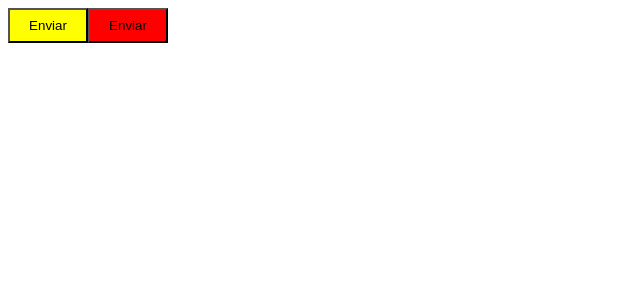
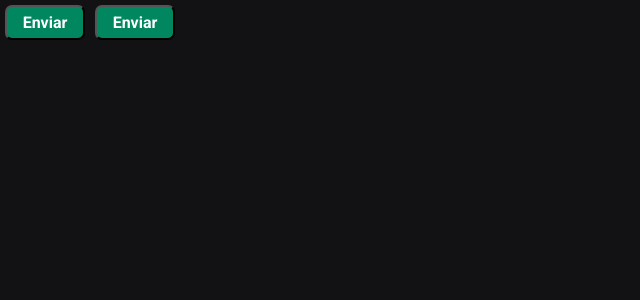
Before and after one commit to MatheusHard/segundo-projeto-timer-react-ts, a React (Vite) app: page / in a window 1280 px wide. Shown: the top 300 px of the page, without its empty margins (0-640 px from the left). Built offline with nearby package versions, Linux system fonts and the light colour scheme.

Commit message:
Config Styled Components GLobal

```diff
--- a/index.html
+++ b/index.html
@@ -2,7 +2,10 @@
 <html lang="en">
   <head>
     <meta charset="UTF-8" />
+    <link rel="preconnect" href="https://fonts.googleapis.com">
+    <link rel="preconnect" href="https://fonts.gstatic.com" crossorigin>
     <meta name="viewport" content="width=device-width, initial-scale=1.0" />
+    <link href="https://fonts.googleapis.com/css2?family=Roboto:wght@700&display=swap" rel="stylesheet"/>
     <title>Ignite Timer</title>
   </head>
   <body>
--- a/src/App.tsx
+++ b/src/App.tsx
@@ -1,11 +1,17 @@
 import { Button } from "./components/Button/Button";
+import { ThemeProvider } from "styled-components";
+import { defaultTheme } from "./styles/themes/default";
+import { GlobalStyle } from "./styles/global";
 
 export function App() {
 
   return (
-    <>
+    <ThemeProvider theme={defaultTheme}>
     <Button variant="warning"/>
     <Button variant="danger"/>
-    </>
+
+    {/*Estilo Global*/}
+    <GlobalStyle/>
+    </ThemeProvider>
   )
 }
--- a/src/components/Button/Button.styles.ts
+++ b/src/components/Button/Button.styles.ts
@@ -1,4 +1,4 @@
-import styled , {css} from "styled-components";
+import styled, {css} from "styled-components";
 
 export type ButtonVariant = 'sucess' | 'warning' | 'danger';
 
@@ -12,9 +12,17 @@
     danger: 'red'
 }
 export const ButtonContainer = styled.button<ButtonContainerProps>`
-width: 80px;
-height: 35px;
-${props => {
-    return css`background-color: ${buttonVariants[props.variant]}`
-}}
-`
+             width: 80px;
+             height: 35px;
+             margin: 5px;
+             border-radius: 7px;
+             background-color: ${props => props.theme["green-500"]};
+             color: ${props => props.theme.white};`
+
+
+
+/*${props => {
+    return css`
+           background-color: ${buttonVariants[props.variant]}
+           `
+}} */
--- /dev/null
+++ b/src/styles/global.ts
@@ -0,0 +1,25 @@
+import { createGlobalStyle } from "styled-components";
+
+export const GlobalStyle = createGlobalStyle`
+* {
+    margin: 0;
+    padding: 0;
+    box-sizing: border-box;
+}
+
+:focus{
+    outline: 0;
+    box-shadow: 0 0 0 2px ${props => props.theme["green-500"]};
+}
+
+body {
+    background: ${props => props.theme["gray-900"]};
+    color: ${props => props.theme.white};
+}
+
+body, input, textarea, button {
+    font-family: 'Roboto', sans-serif;
+    font-weight: 400;
+    font-size: 1rem;
+}
+`
--- /dev/null
+++ b/src/styles/themes/default.ts
@@ -0,0 +1,21 @@
+export const defaultTheme = {
+    white: '#FFF',
+
+    'gray-100': '#E1E1E6',
+    'gray-300': '#C4C4CC',
+    'gray-400': '#8D8D99',
+    'gray-500': '#7C7C8A',
+    'gray-600': '#323238',
+    'gray-700': '#29292E',
+    'gray-800': '#202024',
+    'gray-900': '#121214',
+
+    'green-300': '#00B37E',
+    'green-500': '#00875F',
+    'green-700': '#015F43',
+
+    'red-500': '#AB222E',
+    'red-700': '#7A1921',
+
+    'yellow-500': '#FBA94C',
+}
```
Also changed, not shown: src/@types/styled.d.ts (added, +8 -0 lines), 1 other file (tests, documents, lock files or other folders).
